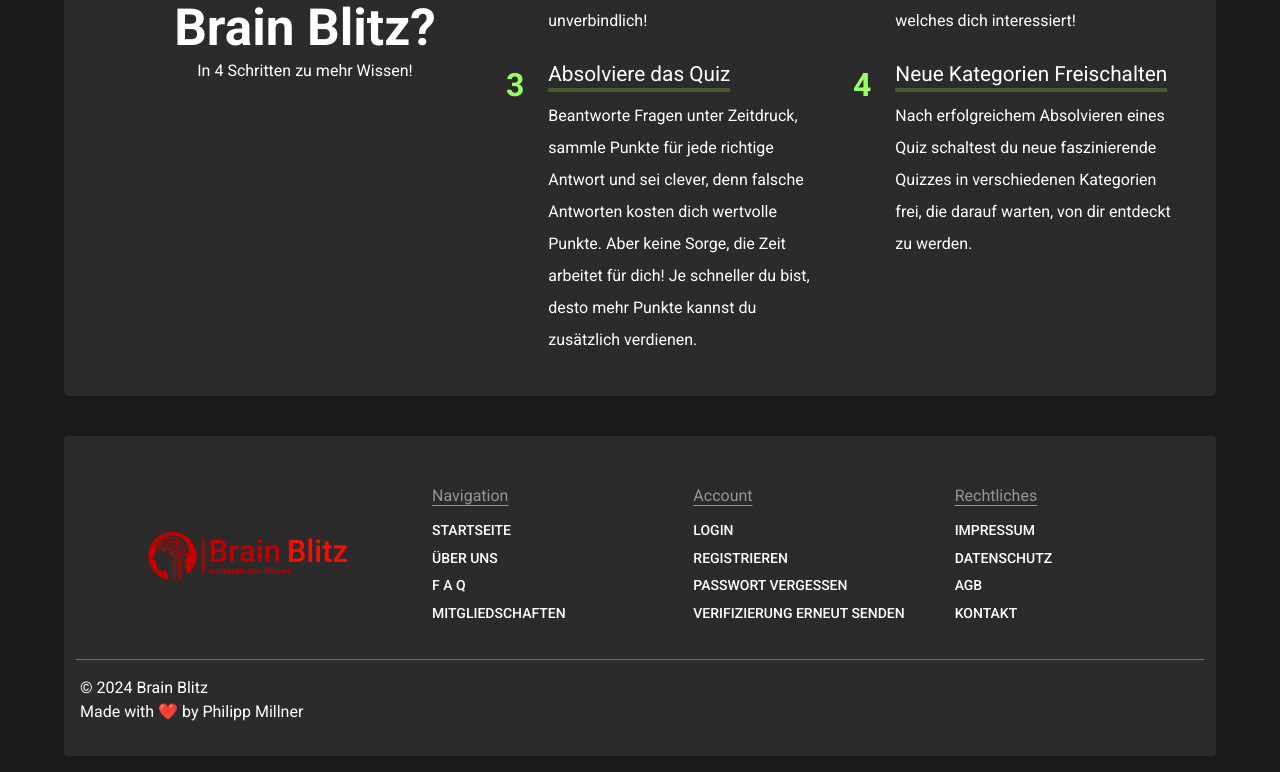
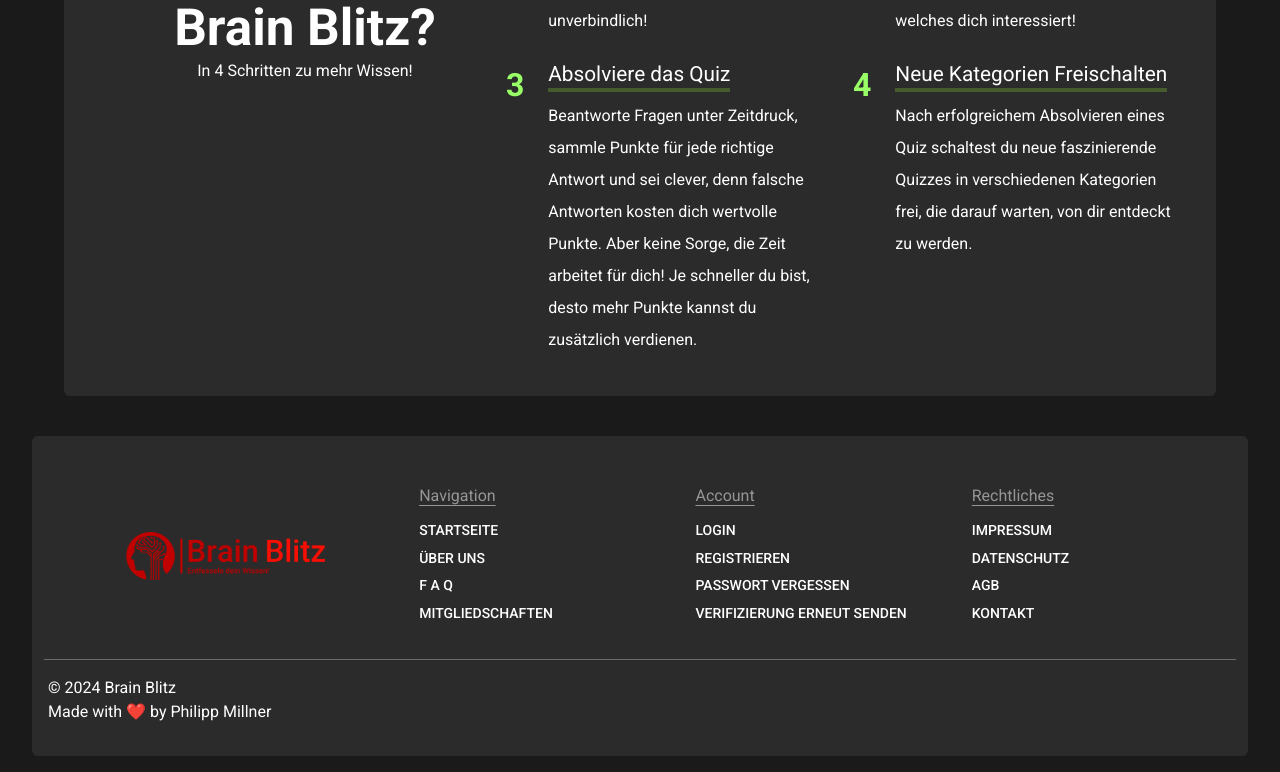
Before and after one commit to SlowMoschen/Brain_Blitz, a React (Vite) app in the folder material-ui-test/: page / in a window 1280 px wide. Shown: the part 1791-2563 px from the top of the page. Built offline with nearby package versions, Linux system fonts and the light colour scheme.

Commit message:
style changes

```diff
--- a/material-ui-test/src/routes/home/components/footer/Footer.tsx
+++ b/material-ui-test/src/routes/home/components/footer/Footer.tsx
@@ -14,12 +14,12 @@ export default function Footer() {
     bgcolor: "background.secondary",
     mx: 1,
     py: 2,
-    borderRadius: 1,
+    borderRadius: '.375rem',
     display: "flex",
     flexDirection: "column",
     justifyContent: "center",
     alignItems: "center",
-    width: "90%",
+    width: "95%",
   };
 
   const containerStyles = {
```
